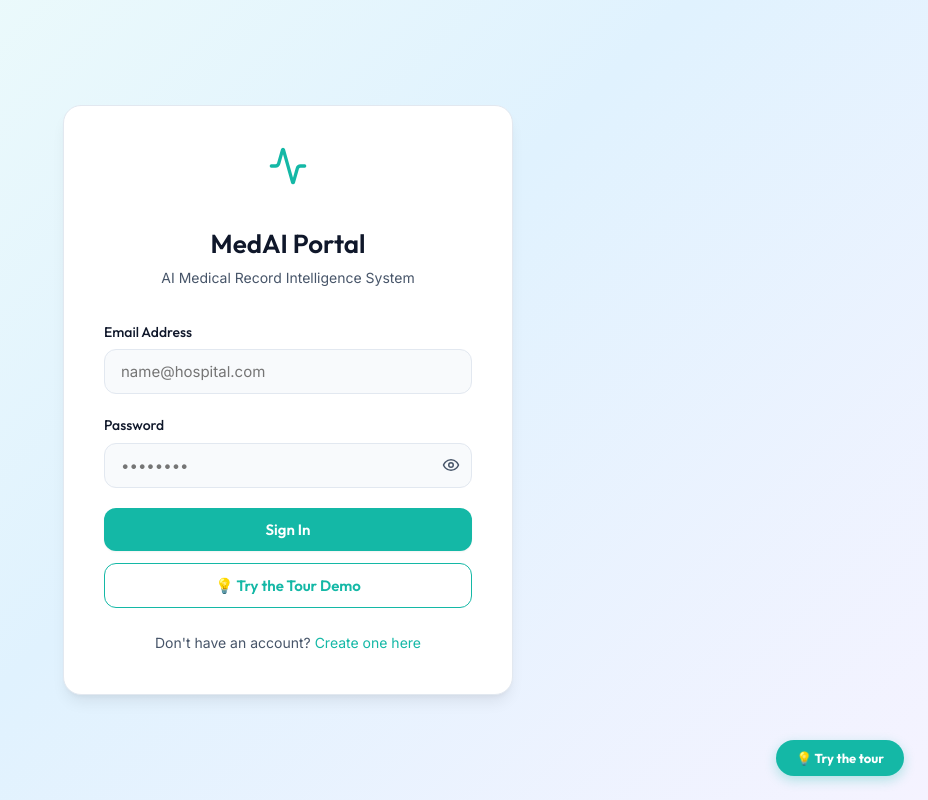
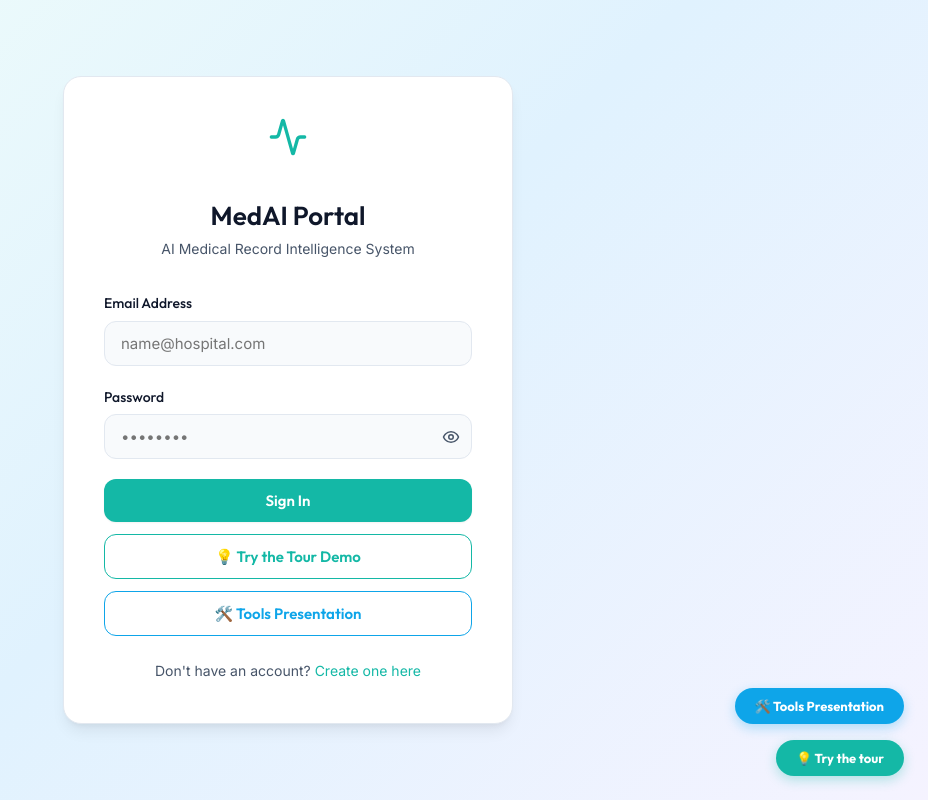
Before and after one commit to jeyaseelan6/AI-Medical-Record-Intelligence-System, a React (Vite) app in the folder frontend/: page /login in a window 1280 px wide. Shown: the whole page, without its empty margins (352-1280 px from the left). Built offline with nearby package versions, Linux system fonts and the light colour scheme; no server answers.

Commit message:
Tools presentation added

```diff
--- a/frontend/index.html
+++ b/frontend/index.html
@@ -12,6 +12,8 @@
     <link href="https://fonts.googleapis.com/css2?family=Inter:wght@300;400;500;600;700&family=Outfit:wght@300;400;500;600;700;800&display=swap" rel="stylesheet">
     <!-- Supademo Interactive Tour SDK -->
     <script src="https://script.supademo.com/supademo.js"></script>
+    <!-- Storylane Interactive Tour SDK -->
+    <script async src="https://js.storylane.io/js/v2/storylane.js" data-verify-origin=""></script>
   </head>
   <body>
     <div id="root"></div>
--- a/frontend/src/App.jsx
+++ b/frontend/src/App.jsx
@@ -1,4 +1,4 @@
-import React from 'react';
+import React, { useState, useEffect } from 'react';
 import { BrowserRouter as Router, Routes, Route, Navigate } from 'react-router-dom';
 import { AuthProvider, useAuth } from './context/AuthContext.jsx';
 import Login from './pages/Login.jsx';
@@ -27,7 +27,9 @@ const ProtectedRoute = ({ children }) => {
 };
 
 function App() {
-  const triggerTour = () => {
+  const [isTourOpen, setIsTourOpen] = useState(false);
+
+  const triggerSupademo = () => {
     if (window.Supademo && typeof window.Supademo.open === 'function') {
       window.Supademo.open('cmsdh2tev000r0b0jt7mznvro');
     } else {
@@ -35,6 +37,13 @@ function App() {
       alert('The interactive tour is initializing. Please wait a moment.');
     }
   };
+
+  useEffect(() => {
+    window.openStorylaneTour = () => setIsTourOpen(true);
+    return () => {
+      delete window.openStorylaneTour;
+    };
+  }, []);
 
   return (
     <AuthProvider>
@@ -53,9 +62,9 @@ function App() {
             />
           </Routes>
 
-          {/* Floating interactive tour button */}
+          {/* Floating interactive Supademo tour button */}
           <button
-            onClick={triggerTour}
+            onClick={triggerSupademo}
             style={{
               position: 'fixed',
               bottom: '24px',
@@ -88,6 +97,127 @@ function App() {
           >
             <span>💡 Try the tour</span>
           </button>
+
+          {/* Floating interactive Storylane presentation button */}
+          <button
+            onClick={() => setIsTourOpen(true)}
+            style={{
+              position: 'fixed',
+              bottom: '76px',
+              right: '24px',
+              backgroundColor: 'var(--color-secondary)',
+              color: 'white',
+              border: 'none',
+              borderRadius: '24px',
+              padding: '10px 20px',
+              fontSize: '13px',
+              fontWeight: 700,
+              cursor: 'pointer',
+              boxShadow: '0 4px 12px rgba(14, 165, 233, 0.3)',
+              display: 'flex',
+              alignItems: 'center',
+              gap: '6px',
+              zIndex: 9999,
+              transition: 'transform 0.2s ease, background-color 0.2s ease',
+              fontFamily: 'var(--font-display)'
+            }}
+            title="View Tools Presentation"
+            onMouseEnter={(e) => {
+              e.currentTarget.style.backgroundColor = '#0284c7';
+              e.currentTarget.style.transform = 'scale(1.05)';
+            }}
+            onMouseLeave={(e) => {
+              e.currentTarget.style.backgroundColor = 'var(--color-secondary)';
+              e.currentTarget.style.transform = 'scale(1)';
+            }}
+          >
+            <span>🛠️ Tools Presentation</span>
+          </button>
+
+          {/* Storylane Interactive Modal */}
+          {isTourOpen && (
+            <div
+              style={{
+                position: 'fixed',
+                top: 0,
+                left: 0,
+                width: '100vw',
+                height: '100vh',
+                backgroundColor: 'rgba(15, 23, 42, 0.75)',
+                backdropFilter: 'blur(8px)',
+                zIndex: 99999,
+                display: 'flex',
+                alignItems: 'center',
+                justifyContent: 'center',
+                padding: '24px',
+                boxSizing: 'border-box'
+              }}
+              onClick={() => setIsTourOpen(false)}
+            >
+              <div
+                style={{
+                  width: '100%',
+                  maxWidth: '900px',
+                  backgroundColor: 'var(--color-surface)',
+                  borderRadius: '12px',
+                  boxShadow: '0 20px 25px -5px rgba(0, 0, 0, 0.2), 0 10px 10px -5px rgba(0, 0, 0, 0.2)',
+                  position: 'relative',
+                  padding: '24px 16px 16px 16px',
+                  boxSizing: 'border-box'
+                }}
+                onClick={(e) => e.stopPropagation()}
+              >
+                {/* Close Button */}
+                <button
+                  onClick={() => setIsTourOpen(false)}
+                  style={{
+                    position: 'absolute',
+                    top: '8px',
+                    right: '12px',
+                    background: 'none',
+                    border: 'none',
+                    cursor: 'pointer',
+                    color: 'var(--color-text-muted)',
+                    fontSize: '18px',
+                    fontWeight: 'bold',
+                    padding: '4px 8px',
+                    borderRadius: '4px',
+                    display: 'flex',
+                    alignItems: 'center',
+                    justifyContent: 'center'
+                  }}
+                  title="Close Tour"
+                  onMouseEnter={(e) => e.currentTarget.style.color = 'var(--color-danger)'}
+                  onMouseLeave={(e) => e.currentTarget.style.color = 'var(--color-text-muted)'}
+                >
+                  ✕
+                </button>
+
+                {/* Storylane Embed */}
+                <div className="sl-embed" style={{ position: 'relative', paddingBottom: 'calc(55.83% + 25px)', width: '100%', height: 0, transform: 'scale(1)' }}>
+                  <iframe
+                    loading="lazy"
+                    className="sl-demo"
+                    src="https://app.storylane.io/demo/0hgpiigtlhch?embed=inline"
+                    name="sl-embed"
+                    allow="fullscreen"
+                    allowFullScreen
+                    style={{
+                      position: 'absolute',
+                      top: 0,
+                      left: 0,
+                      width: '100%',
+                      height: '100%',
+                      border: '1px solid rgba(63,95,172,0.15)',
+                      boxShadow: '0px 0px 18px rgba(26, 19, 72, 0.05)',
+                      borderRadius: '8px',
+                      boxSizing: 'border-box'
+                    }}
+                  ></iframe>
+                </div>
+              </div>
+            </div>
+          )}
         </div>
       </Router>
     </AuthProvider>
--- a/frontend/src/pages/Login.jsx
+++ b/frontend/src/pages/Login.jsx
@@ -130,6 +130,36 @@ const Login = () => {
           >
             💡 Try the Tour Demo
           </button>
+
+          <button
+            type="button"
+            onClick={() => window.openStorylaneTour && window.openStorylaneTour()}
+            style={{
+              width: '100%',
+              backgroundColor: 'transparent',
+              color: 'var(--color-secondary)',
+              border: '1px solid var(--color-secondary)',
+              padding: '12px 24px',
+              borderRadius: 'var(--radius-md)',
+              fontFamily: 'var(--font-display)',
+              fontWeight: '600',
+              cursor: 'pointer',
+              transition: 'var(--transition-fast)',
+              display: 'flex',
+              alignItems: 'center',
+              justifyContent: 'center',
+              gap: '8px',
+              marginTop: '12px'
+            }}
+            onMouseEnter={(e) => {
+              e.currentTarget.style.backgroundColor = 'rgba(14, 165, 233, 0.04)';
+            }}
+            onMouseLeave={(e) => {
+              e.currentTarget.style.backgroundColor = 'transparent';
+            }}
+          >
+            🛠️ Tools Presentation
+          </button>
         </form>
 
         <div className="auth-footer">
```
